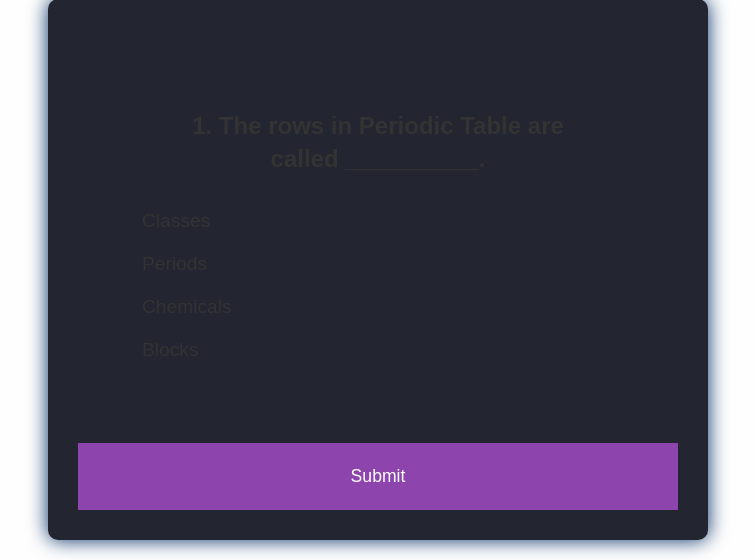
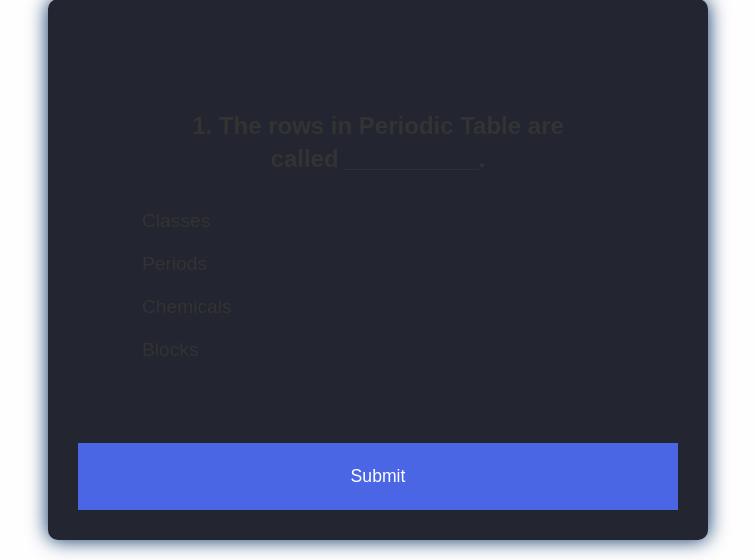
Before and after one commit to adityaraute/PeriodicTableProject, a Flask app: page /quiz in a window 1280 px wide. Shown: the part 323-883 px from the top of the page, without its empty margins (262-1017 px from the left). Run offline with Flask 2, Linux system fonts and the light colour scheme; some web fonts are replaced.

Commit message:
frontend of quiz done

```diff
--- a/static/styles/index.css
+++ b/static/styles/index.css
@@ -1154,7 +1154,7 @@ form .btn input[type="submit"]{
 }
 
 .quiz-container button {
-  background-color: #8e44ad;
+  background: #4a66e4;
   border: none;
   color: #fff;
   display: block;
@@ -1166,10 +1166,11 @@ form .btn input[type="submit"]{
 }
 
 .quiz-container button:hover {
-  background-color: #732d91;
+  background:  #614ae4;
+
 }
 
 .quiz-container button:focus {
   outline: none;
-  background-color: #5e3370;
+  background: #4a66e4;
 }
--- a/templates/quizpage.html
+++ b/templates/quizpage.html
@@ -163,6 +163,10 @@ function getSelected() {
       answer = answerEl.id;
     }
   });
+  document.getElementById('a_text').style.color = 'white';
+  document.getElementById('b_text').style.color = 'white';
+  document.getElementById('c_text').style.color = 'white';
+  document.getElementById('d_text').style.color = 'white';
 
   return answer;
 }
```
